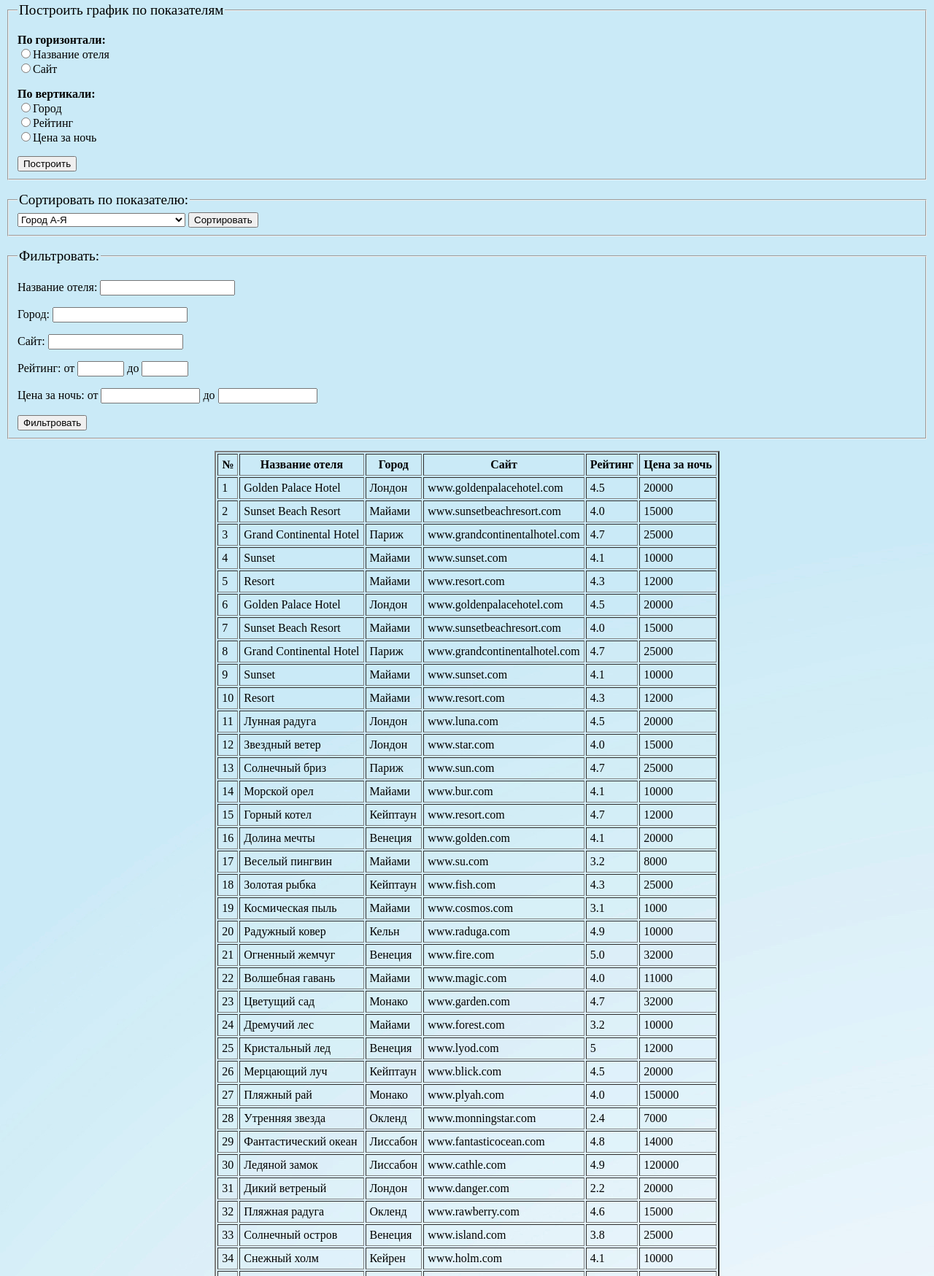
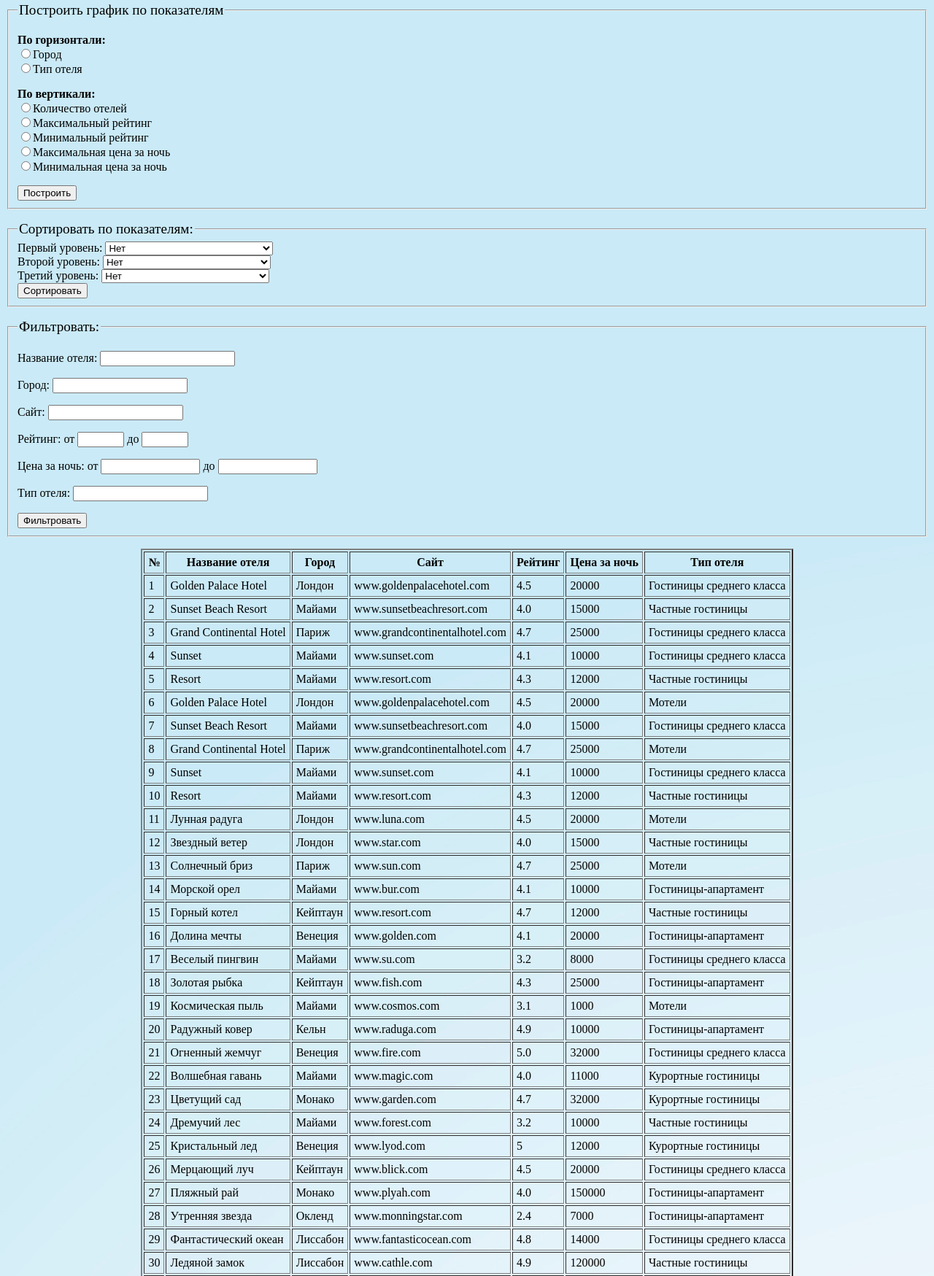
Before and after one commit to Muwert/Web, a plain HTML site: page Лабораторная работа 2 (HTML сайт)/DopService.html in a window 1280 px wide. Shown: the part 267-2016 px from the top of the page at 73% size. Drawn offline with Linux system fonts and the light colour scheme.

Commit message:
Add files via upload

```diff
--- a/Лабораторная работа 2 (HTML сайт)/DopService.html
+++ b/Лабораторная работа 2 (HTML сайт)/DopService.html
@@ -35,15 +35,17 @@
                 <legend><big>Построить график по показателям</big></legend>
                     <p>
                         <b>По горизонтали:</b><br>
-                        <input type="radio" name="horizontal" value="hotel">Название отеля<br>
-                        <input type="radio" name="horizontal" value="link">Сайт
+                        <input type="radio" name="horizontal" value="city">Город<br>
+                        <input type="radio" name="horizontal" value="price">Тип отеля<br>
                     </p>
 
                     <p>
                         <b>По вертикали:</b><br>
-                        <input type="radio" name="vertical" value="city">Город<br>
-                        <input type="radio" name="vertical" value="rau">Рейтинг<br>
-                        <input type="radio" name="vertical" value="price">Цена за ночь<br>
+                        <input type="radio" name="vertical" value="KHotel">Количество отелей<br>
+                        <input type="radio" name="vertical" value="Maxrau">Максимальный рейтинг<br>
+                        <input type="radio" name="vertical" value="Minrau">Минимальный рейтинг<br>
+                        <input type="radio" name="vertical" value="Maxprice">Максимальная цена за ночь<br>
+                        <input type="radio" name="vertical" value="Minprice">Минимальная цена за ночь<br>
                     </p>
 
                     <input type="button" value="Построить">
@@ -54,15 +56,41 @@
 
          <form>
             <fieldset>
-                <legend><big>Сортировать по показателю:</big></legend>
+                <legend><big>Сортировать по показателям:</big></legend>
+                <label> Первый уровень:
                     <select name="pole">
+                        <option value="5" seslected>Нет</option>
                         <option value="0">Город А-Я</option>
                         <option value="1">Рейтинг от меньшего к большему</option>
                         <option value="2">Рейтинг от большего к меньшему</option>
                         <option value="3">Цена от меньшего к большему</option>
                         <option value="4">Цена от большего к меньшему</option>
                     </select>
-                    <input type="button" value="Сортировать">
+                </label><br>
+
+                <label> Второй уровень:
+                    <select name="pole">
+                        <option value="5" seslected>Нет</option>
+                        <option value="0">Город А-Я</option>
+                        <option value="1">Рейтинг от меньшего к большему</option>
+                        <option value="2">Рейтинг от большего к меньшему</option>
+                        <option value="3">Цена от меньшего к большему</option>
+                        <option value="4">Цена от большего к меньшему</option>
+                    </select>
+                </label><br>
+
+                <label> Третий уровень:
+                    <select name="pole">
+                        <option value="5" seslected>Нет</option>
+                        <option value="0">Город А-Я</option>
+                        <option value="1">Рейтинг от меньшего к большему</option>
+                        <option value="2">Рейтинг от большего к меньшему</option>
+                        <option value="3">Цена от меньшего к большему</option>
+                        <option value="4">Цена от большего к меньшему</option>
+                    </select>
+                </label><br>
+
+                <input type="button" value="Сортировать">
             </fieldset>
         </form>
 
@@ -107,6 +135,12 @@
                     </label>
                 </p>
 
+                <p>
+                    <label>Тип отеля:
+                        <input type="text" name="type" id="type">
+                    </label>
+                </p>
+
                 <input type="button" value="Фильтровать">
             </fieldset>
         </form>
@@ -121,6 +155,7 @@
                 <th>Сайт</th>
                 <th>Рейтинг</th>
                 <th>Цена за ночь</th>
+                <th>Тип отеля</th>
             </tr>
 
             <tr>
@@ -130,6 +165,7 @@
                 <td>www.goldenpalacehotel.com</td>
                 <td>4.5</td>
                 <td>20000</td>
+                <td>Гостиницы среднего класса</td>
             </tr>
 
             <tr>
@@ -139,6 +175,7 @@
                 <td>www.sunsetbeachresort.com</td>
                 <td>4.0</td>
                 <td>15000</td>
+                <td>Частные гостиницы</td>
             </tr>
 
             <tr>
@@ -148,6 +185,7 @@
                 <td>www.grandcontinentalhotel.com</td>
                 <td>4.7</td>
                 <td>25000</td>
+                <td>Гостиницы среднего класса</td>
             </tr>
 
             <tr>
@@ -157,6 +195,7 @@
                 <td>www.sunset.com</td>
                 <td>4.1</td>
                 <td>10000</td>
+                <td>Гостиницы среднего класса</td>
             </tr>
 
             <tr>
@@ -166,6 +205,7 @@
                 <td>www.resort.com</td>
                 <td>4.3</td>
                 <td>12000</td>
+                <td>Частные гостиницы</td>
             </tr>
 
             <tr>
@@ -175,6 +215,7 @@
                 <td>www.goldenpalacehotel.com</td>
                 <td>4.5</td>
                 <td>20000</td>
+                <td>Мотели</td>
             </tr>
 
             <tr>
@@ -184,6 +225,7 @@
                 <td>www.sunsetbeachresort.com</td>
                 <td>4.0</td>
                 <td>15000</td>
+                <td>Гостиницы среднего класса</td>
             </tr>
 
             <tr>
@@ -193,6 +235,7 @@
                 <td>www.grandcontinentalhotel.com</td>
                 <td>4.7</td>
                 <td>25000</td>
+                <td>Мотели</td>
             </tr>
 
             <tr>
@@ -202,6 +245,7 @@
                 <td>www.sunset.com</td>
                 <td>4.1</td>
                 <td>10000</td>
+                <td>Гостиницы среднего класса</td>
             </tr>
 
             <tr>
@@ -211,6 +255,7 @@
                 <td>www.resort.com</td>
                 <td>4.3</td>
                 <td>12000</td>
+                <td>Частные гостиницы</td>
             </tr>
 
             <tr>
@@ -220,6 +265,7 @@
                 <td>www.luna.com</td>
                 <td>4.5</td>
                 <td>20000</td>
+                <td>Мотели</td>
             </tr>
 
             <tr>
@@ -229,6 +275,7 @@
                 <td>www.star.com</td>
                 <td>4.0</td>
                 <td>15000</td>
+                <td>Частные гостиницы</td>
             </tr>
 
             <tr>
@@ -238,6 +285,7 @@
                 <td>www.sun.com</td>
                 <td>4.7</td>
                 <td>25000</td>
+                <td>Мотели</td>
             </tr>
 
             <tr>
@@ -247,6 +295,7 @@
                 <td>www.bur.com</td>
                 <td>4.1</td>
                 <td>10000</td>
+                <td>Гостиницы-апартамент</td>
             </tr>
 
             <tr>
@@ -256,6 +305,7 @@
                 <td>www.resort.com</td>
                 <td>4.7</td>
                 <td>12000</td>
+                <td>Частные гостиницы</td>
             </tr>
 
             <tr>
@@ -265,6 +315,7 @@
                 <td>www.golden.com</td>
                 <td>4.1</td>
                 <td>20000</td>
+                <td>Гостиницы-апартамент</td>
             </tr>
 
             <tr>
@@ -274,6 +325,7 @@
                 <td>www.su.com</td>
                 <td>3.2</td>
                 <td>8000</td>
+                <td>Гостиницы среднего класса</td>
             </tr>
 
             <tr>
@@ -283,6 +335,7 @@
                 <td>www.fish.com</td>
                 <td>4.3</td>
                 <td>25000</td>
+                <td>Гостиницы-апартамент</td>
             </tr>
 
             <tr>
@@ -292,6 +345,7 @@
                 <td>www.cosmos.com</td>
                 <td>3.1</td>
                 <td>1000</td>
+                <td>Мотели</td>
             </tr>
 
             <tr>
@@ -301,6 +355,7 @@
                 <td>www.raduga.com</td>
                 <td>4.9</td>
                 <td>10000</td>
+                <td>Гостиницы-апартамент</td>
             </tr>
 
             <tr>
@@ -310,6 +365,7 @@
                 <td>www.fire.com</td>
                 <td>5.0</td>
                 <td>32000</td>
+                <td>Гостиницы среднего класса</td>
             </tr>
 
             <tr>
@@ -319,6 +375,7 @@
                 <td>www.magic.com</td>
                 <td>4.0</td>
                 <td>11000</td>
+                <td>Курортные гостиницы</td>
             </tr>
 
             <tr>
@@ -328,6 +385,7 @@
                 <td>www.garden.com</td>
                 <td>4.7</td>
                 <td>32000</td>
+                <td>Курортные гостиницы</td>
             </tr>
 
             <tr>
@@ -337,6 +395,7 @@
                 <td>www.forest.com</td>
                 <td>3.2</td>
                 <td>10000</td>
+                <td>Частные гостиницы</td>
             </tr>
 
             <tr>
@@ -346,6 +405,7 @@
                 <td>www.lyod.com</td>
                 <td>5</td>
                 <td>12000</td>
+                <td>Курортные гостиницы</td>
             </tr>
 
             <tr>
@@ -355,6 +415,7 @@
                 <td>www.blick.com</td>
                 <td>4.5</td>
                 <td>20000</td>
+                <td>Гостиницы среднего класса</td>
             </tr>
 
             <tr>
@@ -364,6 +425,7 @@
                 <td>www.plyah.com</td>
                 <td>4.0</td>
                 <td>150000</td>
+                <td>Гостиницы-апартамент</td>
             </tr>
 
             <tr>
@@ -373,6 +435,7 @@
                 <td>www.monningstar.com</td>
                 <td>2.4</td>
                 <td>7000</td>
+                <td>Гостиницы-апартамент</td>
             </tr>
 
             <tr>
@@ -382,6 +445,7 @@
                 <td>www.fantasticocean.com</td>
                 <td>4.8</td>
                 <td>14000</td>
+                <td>Гостиницы среднего класса</td>
             </tr>
 
             <tr>
@@ -391,6 +455,7 @@
                 <td>www.cathle.com</td>
                 <td>4.9</td>
                 <td>120000</td>
+                <td>Частные гостиницы</td>
             </tr>
 
             <tr>
@@ -400,6 +465,7 @@
                 <td>www.danger.com</td>
                 <td>2.2</td>
                 <td>20000</td>
+                <td>Мотели</td>
             </tr>
 
             <tr>
@@ -409,6 +475,7 @@
                 <td>www.rawberry.com</td>
                 <td>4.6</td>
                 <td>15000</td>
+                <td>Гостиницы-апартамент</td>
             </tr>
 
             <tr>
@@ -418,6 +485,7 @@
                 <td>www.island.com</td>
                 <td>3.8</td>
                 <td>25000</td>
+                <td>Курортные гостиницы</td>
             </tr>
 
             <tr>
@@ -427,6 +495,7 @@
                 <td>www.holm.com</td>
                 <td>4.1</td>
                 <td>10000</td>
+                <td>Гостиницы-апартамент</td>
             </tr>
 
             <tr>
@@ -436,6 +505,7 @@
                 <td>www.vozduh.com</td>
                 <td>4.3</td>
                 <td>12000</td>
+                <td>Частные гостиницы</td>
             </tr>
 
             <tr>
@@ -445,6 +515,7 @@
                 <td>www.pystina.com</td>
                 <td>4.5</td>
                 <td>20700</td>
+                <td>Курортные гостиницы</td>
             </tr>
 
             <tr>
@@ -454,6 +525,7 @@
                 <td>www.starspad.com</td>
                 <td>4.0</td>
                 <td>15300</td>
+                <td>Гостиницы-апартамент</td>
             </tr>
 
             <tr>
@@ -463,6 +535,7 @@
                 <td>www.sumerki.com</td>
                 <td>4.7</td>
                 <td>25000</td>
+                <td>Гостиницы среднего класса</td>
             </tr>
 
             <tr>
@@ -472,6 +545,7 @@
                 <td>www.honey.com</td>
                 <td>4.1</td>
                 <td>10200</td>
+                <td>Курортные гостиницы</td>
             </tr>
 
             <tr>
@@ -481,6 +555,7 @@
                 <td>www.ametist.com</td>
                 <td>5</td>
                 <td>19000</td>
+                <td>Частные гостиницы</td>
             </tr>
 
             <tr>
@@ -490,6 +565,7 @@
                 <td>www.briz.com</td>
                 <td>4.5</td>
                 <td>21000</td>
+                <td>Частные гостиницы</td>
             </tr>
 
             <tr>
@@ -499,6 +575,7 @@
                 <td>www.cosmicbah.com</td>
                 <td>4.0</td>
                 <td>15800</td>
+                <td>Гостиницы-апартамент</td>
             </tr>
 
             <tr>
@@ -508,6 +585,7 @@
                 <td>www.winter.com</td>
                 <td>4.9</td>
                 <td>255000</td>
+                <td>Частные гостиницы</td>
             </tr>
 
             <tr>
@@ -517,6 +595,7 @@
                 <td>www.oreh.com</td>
                 <td>2.3</td>
                 <td>100000</td>
+                <td>Частные гостиницы</td>
             </tr>
 
             <tr>
@@ -526,6 +605,7 @@
                 <td>www.sky.com</td>
                 <td>3.2</td>
                 <td>500</td>
+                <td>Гостиницы среднего класса</td>
             </tr>
 
             <tr>
@@ -535,6 +615,7 @@
                 <td>www.green.com</td>
                 <td>5.0</td>
                 <td>20000</td>
+                <td>Частные гостиницы</td>
             </tr>
 
             <tr>
@@ -544,6 +625,7 @@
                 <td>www.funnyfish.com</td>
                 <td>4.0</td>
                 <td>15000</td>
+                <td>Курортные гостиницы</td>
             </tr>
 
             <tr>
@@ -553,6 +635,7 @@
                 <td>www.purple.com</td>
                 <td>3.2</td>
                 <td>25100</td>
+                <td>Курортные гостиницы</td>
             </tr>
 
             <tr>
@@ -562,6 +645,7 @@
                 <td>www.serebro.com</td>
                 <td>4.1</td>
                 <td>10000</td>
+                <td>Курортные гостиницы</td>
             </tr>
 
             <tr>
@@ -571,6 +655,7 @@
                 <td>www.vihr.com</td>
                 <td>4.0</td>
                 <td>12000</td>
+                <td>Гостиницы среднего класса</td>
             </tr>
         </table>
 
```
